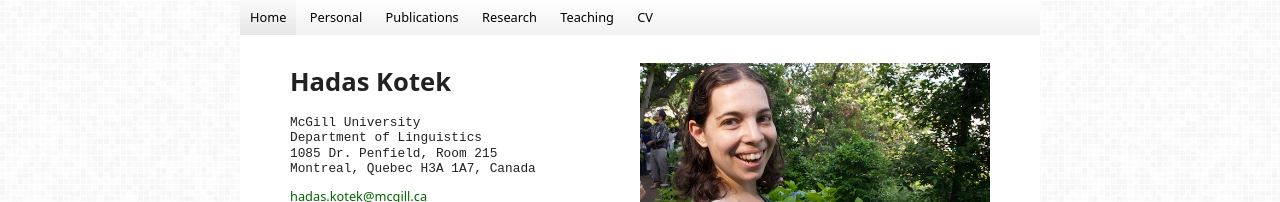
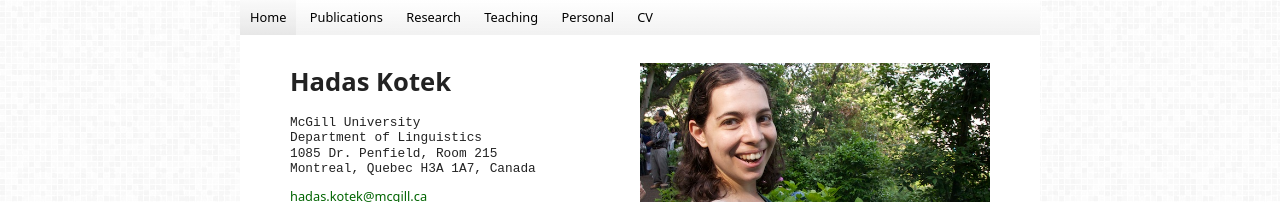
Before and after one commit to hkotek/hkotek.com, a Jekyll site: the page built from index.md, in a window 1280 px wide. Shown: the top 202 px of the page. Built offline with Jekyll 4.4.1, drawn with Linux system fonts in a browser that asks for light colours.

Commit message:
move personal towards the end, using ugly special-casing

```diff
--- a/_layouts/default.html
+++ b/_layouts/default.html
@@ -20,6 +20,7 @@
 	<div id="menu">
 		<ul>
 	{% for item in site.pages %}
+		{% if item.path != 'personal.md' %}
 			<li {% if item.url == page.url %} class='active'{% endif %}><a href='{{ item.url }}'>
 				{% if item.path == 'index.md' %}
 					Home
@@ -27,7 +28,10 @@
 					{{ item.title }}
 				{% endif %}
 			</a></li>
+		{% endif %}
 	{% endfor %}
+		{% comment %} ugly special-casing for personal.md {% endcomment %}
+		<li {% if page.path == 'personal.md' %} class='active'{% endif %}><a href='personal.html'>Personal</a></li>
 		<li><a href='KotekCV.pdf'>CV</a></li>
 		</ul>
 	</div>
```
